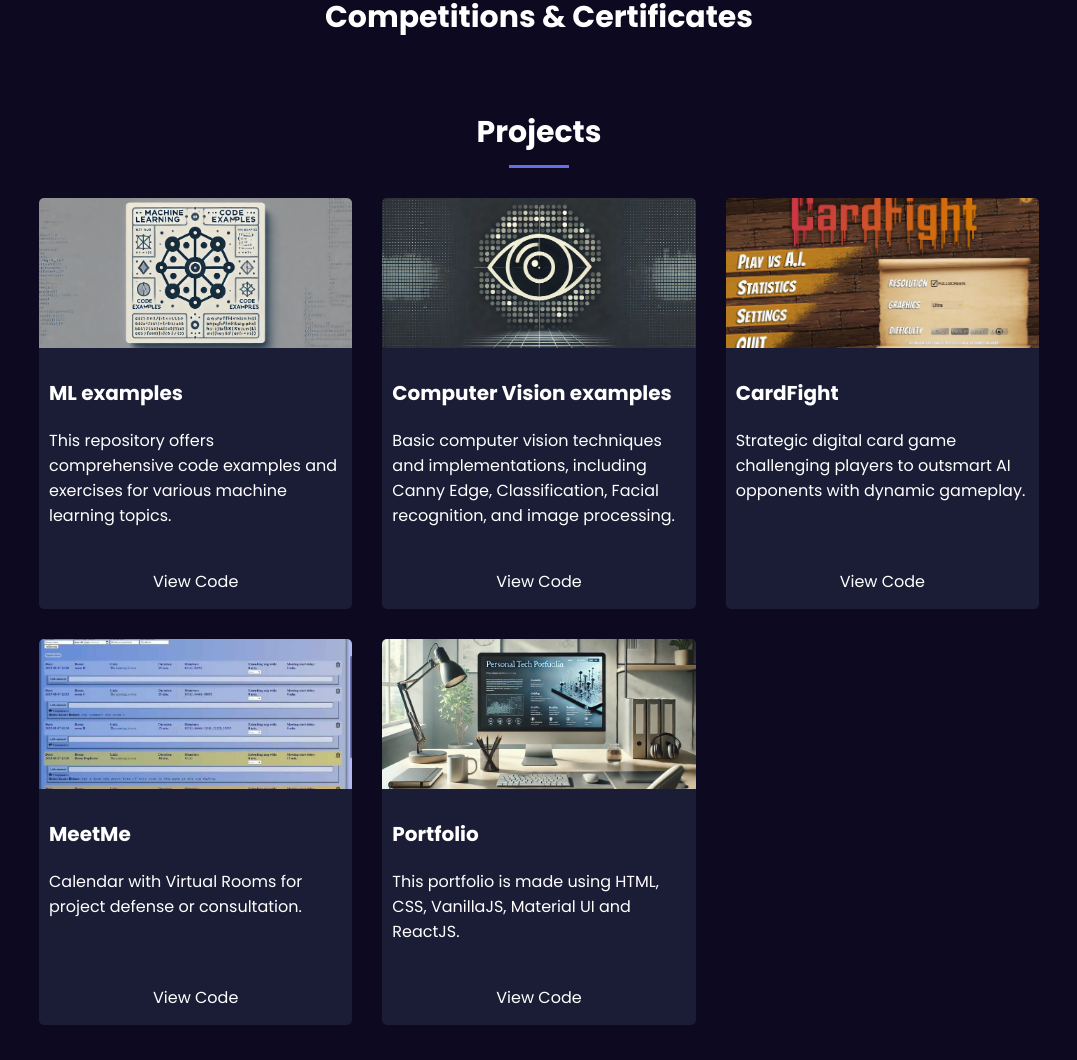
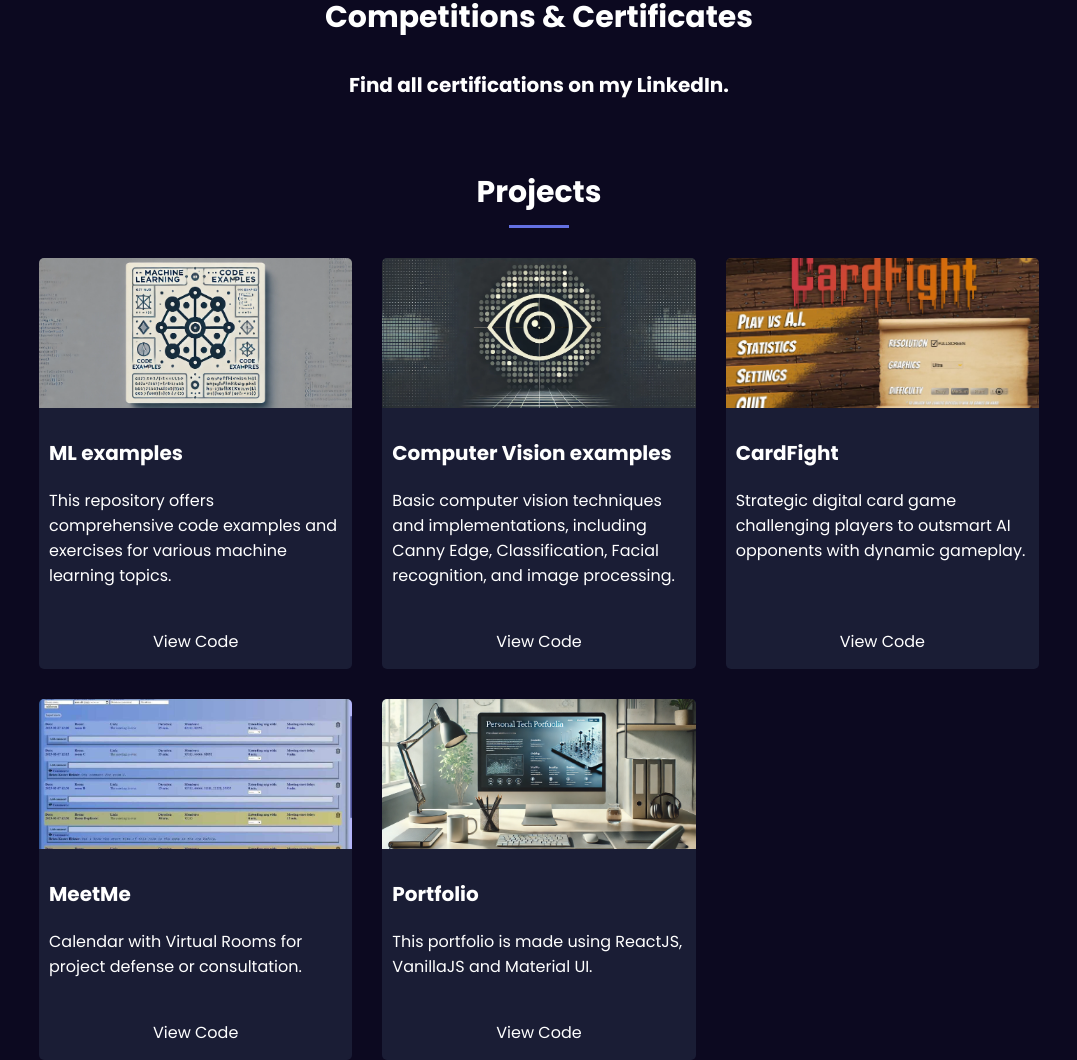
Before and after one commit to HHristov22/hhristov, a React (Vite) app: page / in a window 1280 px wide. Shown: the part 756-1816 px from the top of the page, without its empty margins (101-1178 px from the left). Built offline with nearby package versions, Linux system fonts and the light colour scheme.

Commit message:
all certifications label

```diff
--- a/src/components/Content.css
+++ b/src/components/Content.css
@@ -163,6 +163,12 @@
   animation-timing-function: ease;
 }
 
+.education-section article:nth-of-type(2) h2 {
+  animation-name: university-info-animation;
+  animation-duration: 1.5s;
+  animation-timing-function: ease;
+}
+
 .education-section article:nth-child(1) div:nth-child(2) {
   /* width: 200px; */
   height: 275px;
@@ -203,6 +209,10 @@
 
 .education-section article:nth-child(2) h3 {
   font-size: 30px;
+}
+
+.education-section article:nth-child(2) h2 {
+  font-size: 20px;
 }
 
 .projects-section {
--- a/src/components/Content.jsx
+++ b/src/components/Content.jsx
@@ -115,6 +115,7 @@ export default function Content() {
         </article>
         <article>
           <h3>Competitions & Certificates</h3>
+          <h2>Find all certifications on my LinkedIn. </h2>
         </article>
       </section>
 
@@ -153,7 +154,7 @@ export default function Content() {
 
           <Card
             name="Portfolio"
-            description="This portfolio is made using HTML, CSS, VanillaJS, Material UI and ReactJS."
+            description="This portfolio is made using ReactJS, VanillaJS and Material UI."
             link="https://github.com/HHristov22/hhristov"
             image="/images/Portfolio.png"
           />
```
